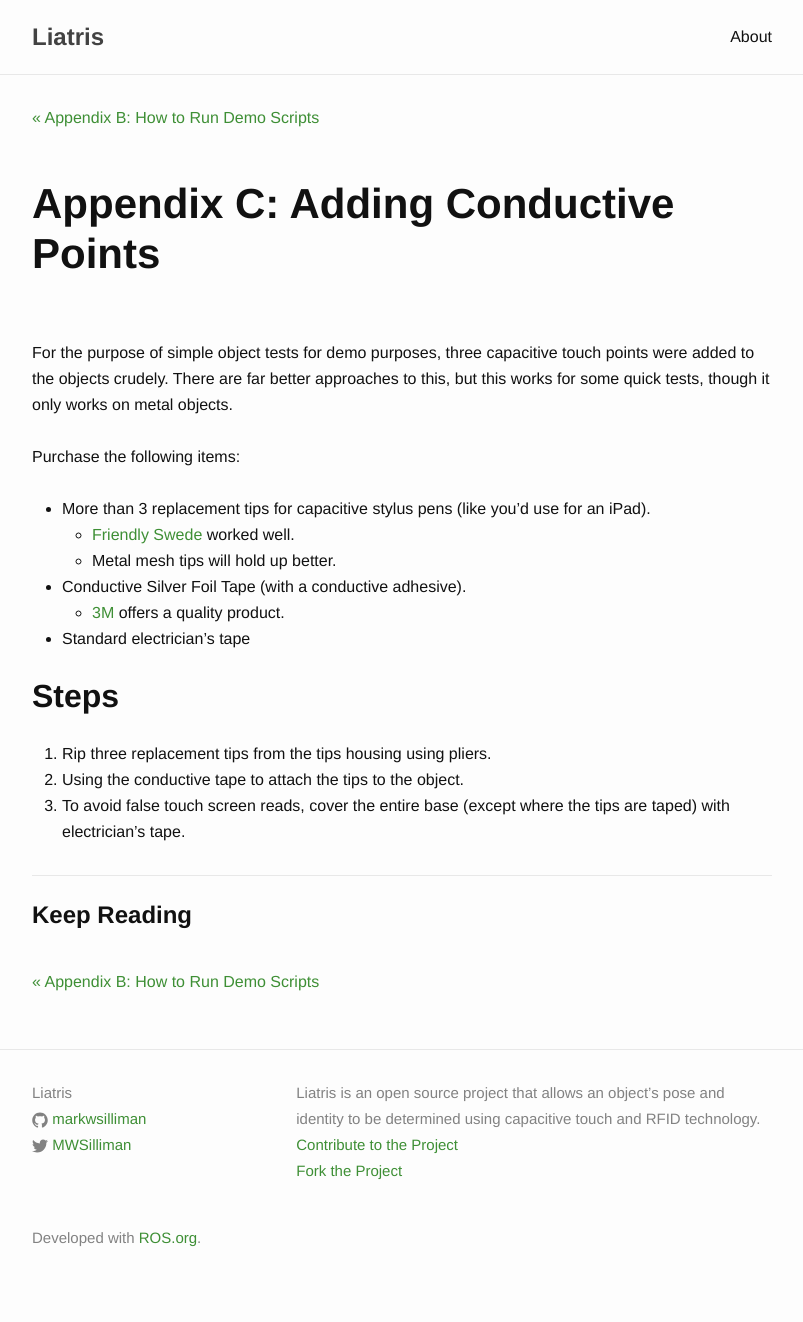
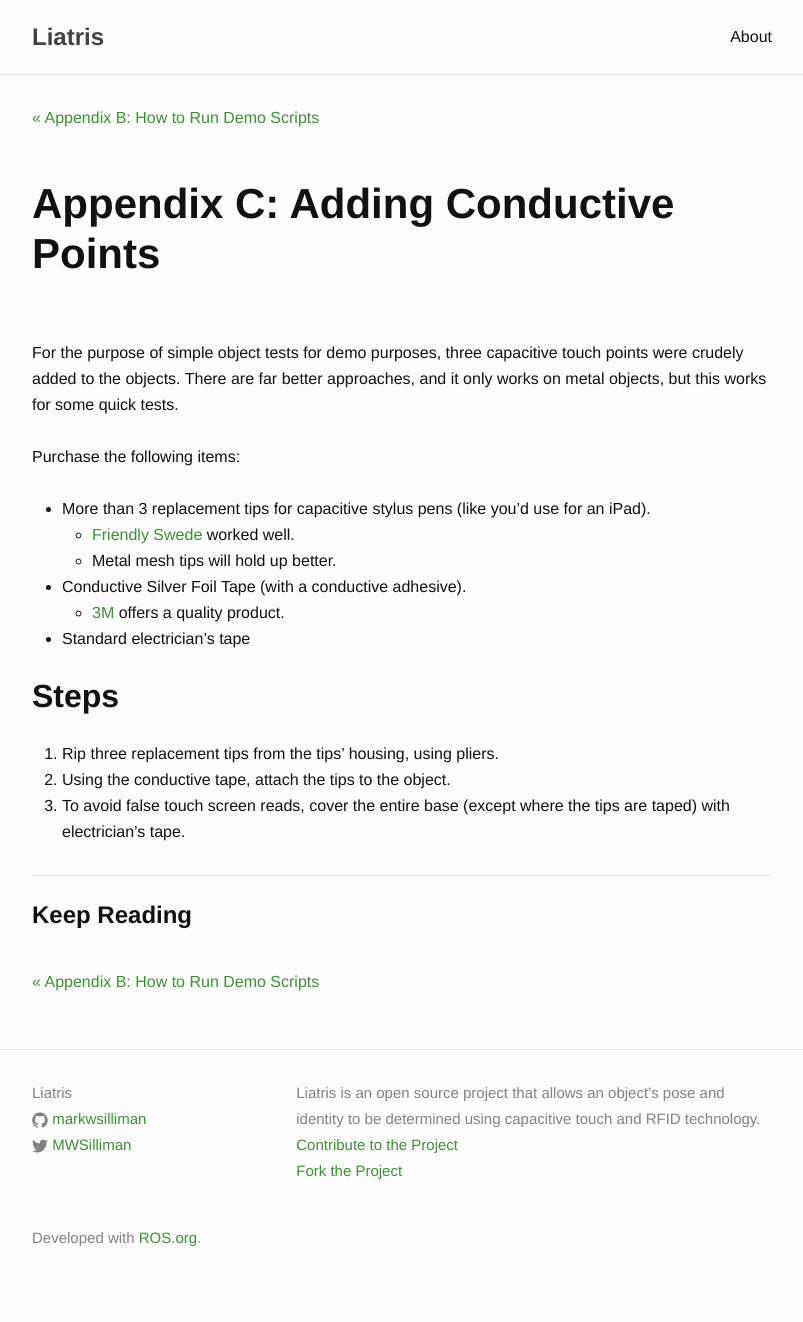
Before and after one commit to markwsilliman/liatris-org, a Jekyll site: the page built from _posts/2015-06-19-14.markdown, in a window 1280 px wide. Shown: the whole page, without its empty margins (238-1041 px from the left). Built offline with Jekyll 4.4.1, drawn with Linux system fonts in a browser that asks for light colours; nearby versions of some CDN libraries.

Commit message:
Update 2015-06-19-14.markdown
edit

```diff
--- a/_posts/2015-06-19-14.markdown
+++ b/_posts/2015-06-19-14.markdown
@@ -5,7 +5,7 @@ date:   2015-02-01 13:46:16
 answerrostag: "specific_location"
 ---
 
-For the purpose of simple object tests for demo purposes, three capacitive touch points were added to the objects crudely. There are far better approaches to this, but this works for some quick tests, though it only works on metal objects.
+For the purpose of simple object tests for demo purposes, three capacitive touch points were crudely added to the objects. There are far better approaches, and it only works on metal objects, but this works for some quick tests.
 
 Purchase the following items:
 
@@ -19,6 +19,6 @@ Purchase the following items:
 
 ## Steps
 
-1. Rip three replacement tips from the tips housing using pliers.
-2. Using the conductive tape to attach the tips to the object.
+1. Rip three replacement tips from the tips' housing, using pliers.
+2. Using the conductive tape, attach the tips to the object.
 3. To avoid false touch screen reads, cover the entire base (except where the tips are taped) with electrician's tape.
```
